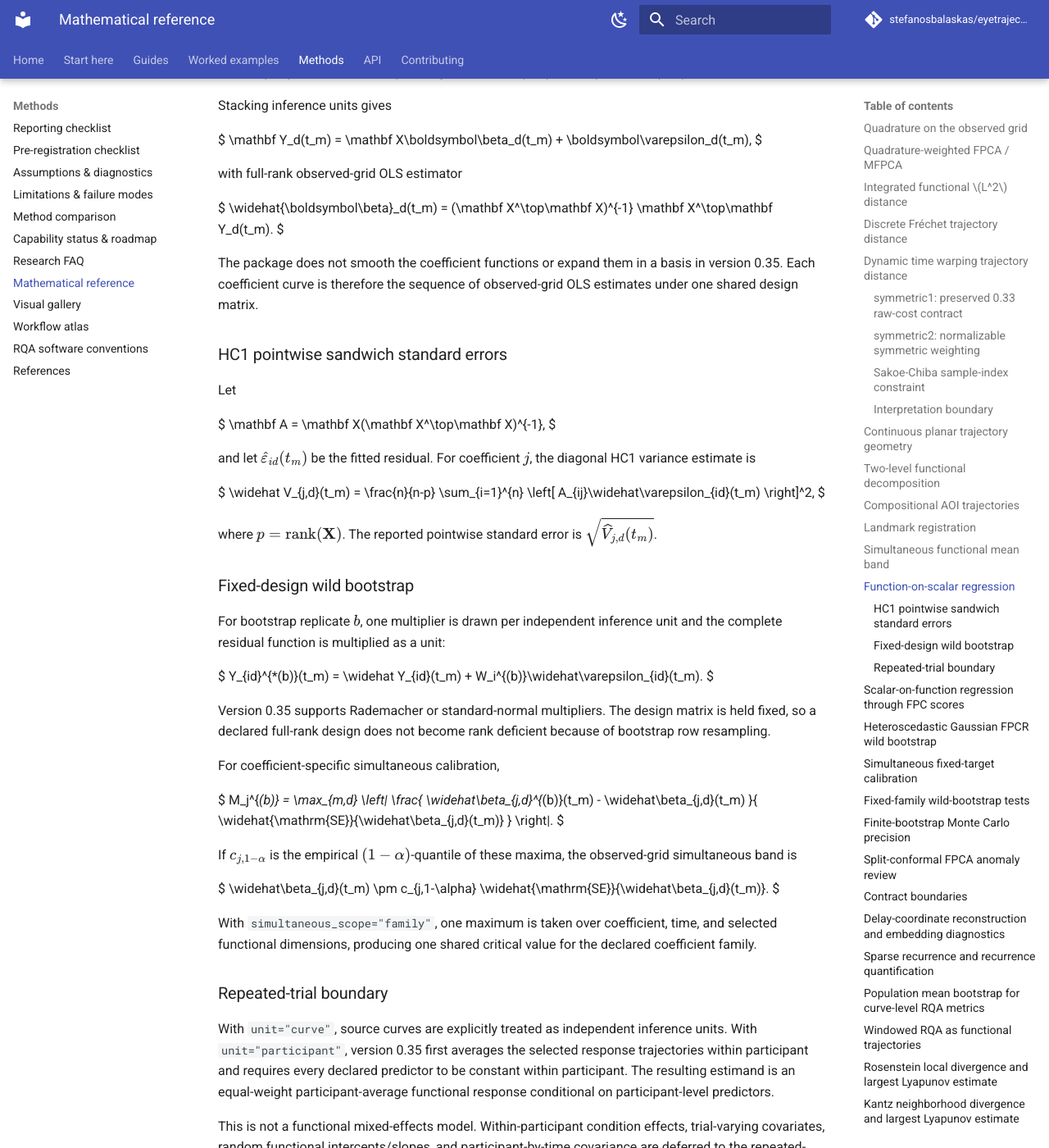
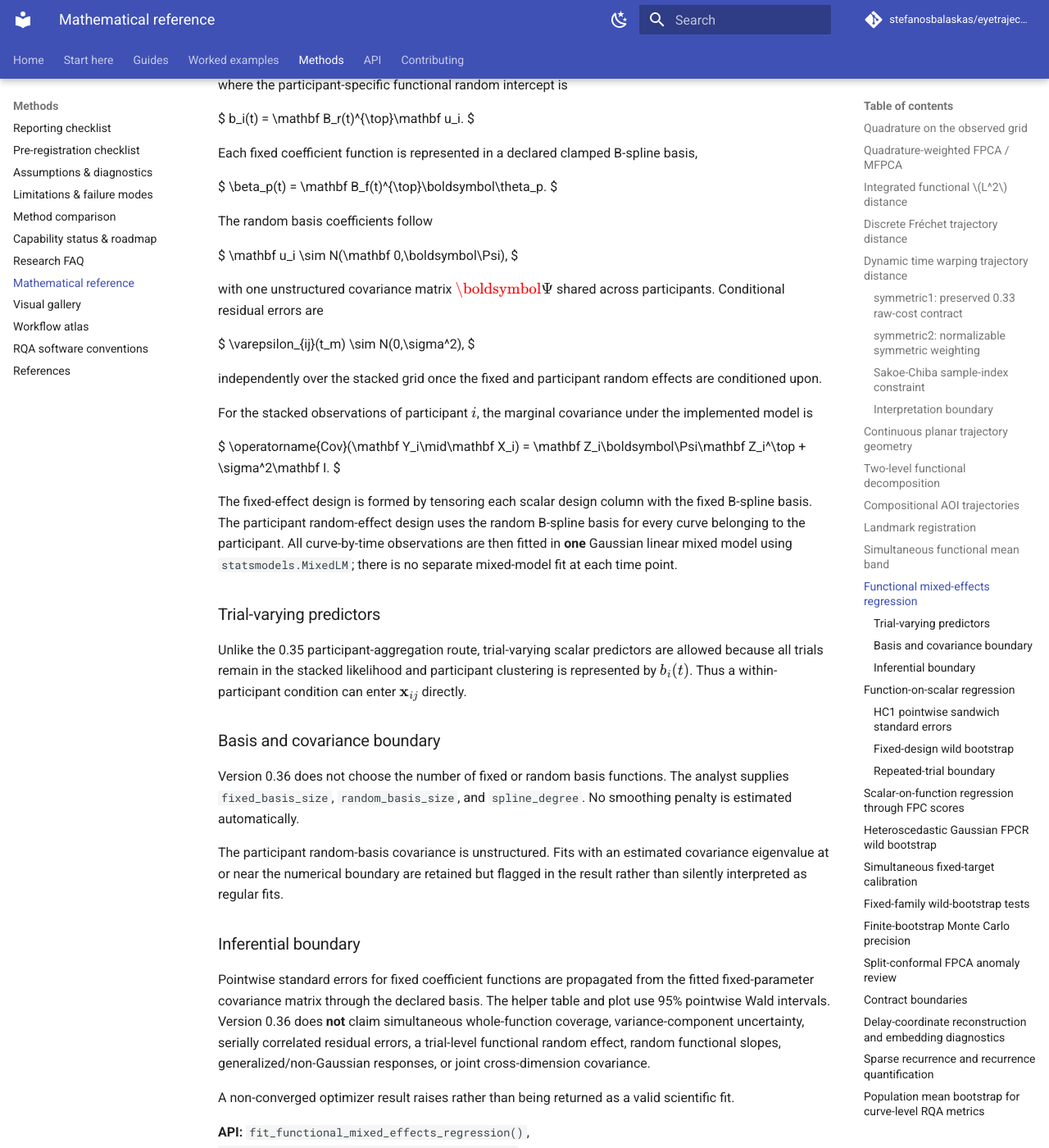
Before and after one commit to stefanosbalaskas/eyetrajectoriespy, an MkDocs documentation site: the page built from docs/methods/mathematical-reference.md, in a window 1280 px wide and 1400 px high, scrolled down 8561 px. Shown: the whole window at 82% size. Built offline with MkDocs 1.6.1 and Material for MkDocs 9.7.7, drawn with Linux system fonts in a browser that asks for light colours; comment, search, counter and statistics services are not loaded; some of the changed text lies outside the part shown.

Commit message:
Document functional mixed-effects model mathematics

```diff
--- a/docs/methods/mathematical-reference.md
+++ b/docs/methods/mathematical-reference.md
@@ -457,6 +457,110 @@ c_{1-\alpha}\widehat{\mathrm{SE}}_d(t_m).
 $$
 
 **API:** `multiplier_functional_mean_band()`; `windowed_rqa_functional_mean_band()` reuses this calibration after constructing the declared RQA-derived functional trajectories.
+
+## Functional mixed-effects regression { #functional-mixed-effects }
+
+Version 0.36 introduces a deliberately narrow functional mixed-effects model
+for repeated common-grid trajectories. For participant \(i\), trial \(j\), and
+one selected response dimension,
+
+$
+Y_{ij}(t)
+=
+\mathbf x_{ij}^{\top}\boldsymbol\beta(t)
++
+b_i(t)
++
+\varepsilon_{ij}(t),
+$
+
+where the participant-specific functional random intercept is
+
+$
+b_i(t)
+=
+\mathbf B_r(t)^{\top}\mathbf u_i.
+$
+
+Each fixed coefficient function is represented in a declared clamped B-spline
+basis,
+
+$
+\beta_p(t)
+=
+\mathbf B_f(t)^{\top}\boldsymbol\theta_p.
+$
+
+The random basis coefficients follow
+
+$
+\mathbf u_i
+\sim
+N(\mathbf 0,\boldsymbol\Psi),
+$
+
+with one unstructured covariance matrix \(\boldsymbol\Psi\) shared across
+participants. Conditional residual errors are
+
+$
+\varepsilon_{ij}(t_m)
+\sim
+N(0,\sigma^2),
+$
+
+independently over the stacked grid once the fixed and participant random
+effects are conditioned upon.
+
+For the stacked observations of participant \(i\), the marginal covariance
+under the implemented model is
+
+$
+\operatorname{Cov}(\mathbf Y_i\mid\mathbf X_i)
+=
+\mathbf Z_i\boldsymbol\Psi\mathbf Z_i^\top
++
+\sigma^2\mathbf I.
+$
+
+The fixed-effect design is formed by tensoring each scalar design column with
+the fixed B-spline basis. The participant random-effect design uses the random
+B-spline basis for every curve belonging to the participant. All
+curve-by-time observations are then fitted in **one** Gaussian linear mixed
+model using `statsmodels.MixedLM`; there is no separate mixed-model fit at
+each time point.
+
+### Trial-varying predictors
+
+Unlike the 0.35 participant-aggregation route, trial-varying scalar predictors
+are allowed because all trials remain in the stacked likelihood and
+participant clustering is represented by \(b_i(t)\). Thus a within-participant
+condition can enter \(\mathbf x_{ij}\) directly.
+
+### Basis and covariance boundary
+
+Version 0.36 does not choose the number of fixed or random basis functions.
+The analyst supplies `fixed_basis_size`, `random_basis_size`, and
+`spline_degree`. No smoothing penalty is estimated automatically.
+
+The participant random-basis covariance is unstructured. Fits with an
+estimated covariance eigenvalue at or near the numerical boundary are retained
+but flagged in the result rather than silently interpreted as regular fits.
+
+### Inferential boundary
+
+Pointwise standard errors for fixed coefficient functions are propagated from
+the fitted fixed-parameter covariance matrix through the declared basis.
+The helper table and plot use 95% pointwise Wald intervals. Version 0.36 does
+**not** claim simultaneous whole-function coverage, variance-component
+uncertainty, serially correlated residual errors, a trial-level functional
+random effect, random functional slopes, generalized/non-Gaussian responses,
+or joint cross-dimension covariance.
+
+A non-converged optimizer result raises rather than being returned as a valid
+scientific fit.
+
+**API:** `fit_functional_mixed_effects_regression()`,
+`functional_mixed_effects_coefficient_frame()`.
 
 ## Function-on-scalar regression { #function-on-scalar }
 
```
